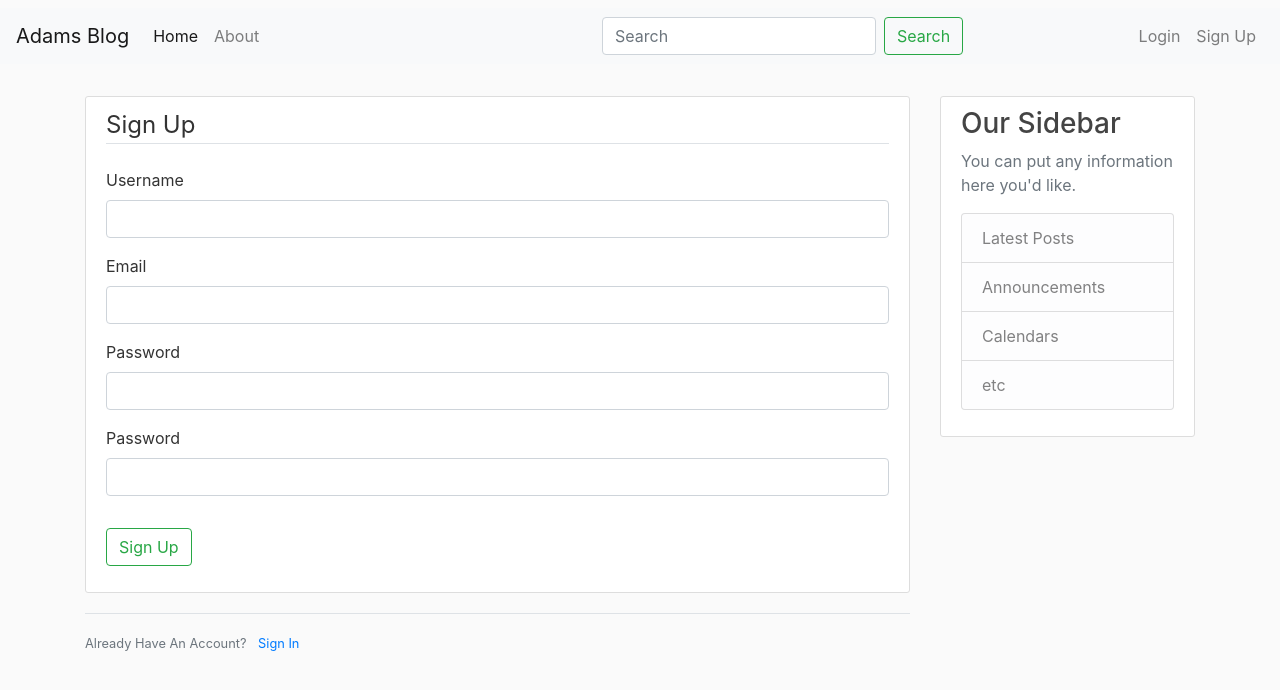
After one commit to ABrannigan/adams-flask-blog, a Flask app: page /register in a window 1280 px wide. The commit adds this page. Shown: the top 690 px of the page. Run offline with Flask 2, Linux system fonts and the light colour scheme; some libraries are stand-ins or nearby versions.

Commit message:
Added login & register forms with validation

```diff
--- a/app.py
+++ b/app.py
@@ -1,6 +1,10 @@
-from flask import Flask, render_template, url_for
+from flask import Flask, render_template, url_for, redirect, flash
+from forms import RegistrationForm, LoginForm
+from flask_sqlalchemy import SQLAlchemy
 app = Flask(__name__)
-# app.config['DEBUG'] = True
+
+with open('secret.txt', 'r') as secret:
+    app.config['SECRET_KEY'] = secret.read()
 
 posts = [
         {'author': 'Adam Brannigan',
@@ -28,5 +32,27 @@
 def about():
     return render_template('about.html', title='About')
 
+@app.route('/register', methods=['GET','POST'])
+def register():
+    form = RegistrationForm()
+    if form.validate_on_submit():
+        flash(f'Account created for {form.username.data}','success')
+        return redirect(url_for('home'))
+    return render_template('register.html', title='Register', form=form)
+
+
+
+@app.route('/login', methods=['GET','POST'])
+def login():
+    form=LoginForm()
+    if form.validate_on_submit():
+        if form.email.data == 'ab-139@hotmail.com' and form.password.data == 'qwertyui':
+            flash(f'Hello {form.email.data} you are now logged in!','success')
+            return redirect(url_for('home'))
+        else:
+            flash(f'Invalid credentials please check Username and Password','danger')
+
+    return render_template('login.html', title='Login', form=form)
+
 if __name__ == '__main__':
-    app.run()
+    app.run(debug=True)
--- /dev/null
+++ b/forms.py
@@ -0,0 +1,31 @@
+from flask_wtf import FlaskForm
+from wtforms import StringField, BooleanField, PasswordField, SubmitField
+from wtforms.validators import DataRequired, Email, Length, EqualTo
+
+class RegistrationForm(FlaskForm):
+    username = StringField('Username',
+                            validators = [DataRequired(), Length(min=2, max=20)])
+
+    email = StringField('Email',
+                        validators = [DataRequired(), Email()])
+
+    password = PasswordField('Password',
+                            validators = [DataRequired(), Length(min=8, max=20)])
+
+    confirm_password = PasswordField('Password',
+                            validators = [DataRequired(), EqualTo('password')])
+
+    submit = SubmitField('Sign Up')
+
+
+class LoginForm(FlaskForm):
+    email = StringField('Email',
+                        validators = [DataRequired(), Email()])
+
+    password = PasswordField('Password',
+                            validators = [DataRequired(), Length(min=8, max=20)])
+
+    # rember allows users to stay logged in for some time after browser closes uses secure cookie
+    remember = BooleanField('Rember Me')
+
+    submit = SubmitField('Login')
--- a/static/main.css
+++ b/static/main.css
@@ -6,6 +6,10 @@
 
 h1, h2, h3, h4, h5, h6 {
   color: #444444;
+}
+
+.container{
+  margin-top: 2rem;
 }
 
 .bg-steel {
--- a/templates/layout.html
+++ b/templates/layout.html
@@ -21,17 +21,17 @@
 
   <body>
     <nav class="navbar navbar-expand-lg navbar-light bg-light">
-      <a class="navbar-brand" href="#">Adams Blog</a>
+      <a class="navbar-brand" href="{{ url_for('home') }}">Adams Blog</a>
       <button class="navbar-toggler" type="button" data-toggle="collapse" data-target="#navbarSupportedContent" aria-controls="navbarSupportedContent" aria-expanded="false" aria-label="Toggle navigation">
         <span class="navbar-toggler-icon"></span>
       </button>
       <div class="collapse navbar-collapse" id="navbarSupportedContent">
         <ul class="navbar-nav mr-auto">
           <li class="nav-item active">
-            <a class="nav-link" href="#">Home <span class="sr-only">(current)</span></a>
+            <a class="nav-link" href="{{ url_for('home') }}">Home <span class="sr-only">(current)</span></a>
           </li>
           <li class="nav-item">
-            <a class="nav-link" href="#">About</a>
+            <a class="nav-link" href="{{ url_for('about') }}">About</a>
           </li>
         </ul>
 
@@ -41,37 +41,29 @@
         </form>
         <ul class="navbar-nav ml-auto">
           <li class="nav-item">
-            <a class="nav-link" href="#">Login <span class="sr-only">(current)</span></a>
+            <a class="nav-link" href="{{ url_for('login') }}">Login <span class="sr-only">(current)</span></a>
           </li>
           <li class="nav-item">
-            <a class="nav-link" href="#">Sign Up</a>
+            <a class="nav-link" href="{{ url_for('register') }}">Sign Up</a>
           </li>
         </ul>
       </div>
     </nav>
 
-    <Header class="showcase">
-      <div class="overlay"></div>
-      <div class="content">
-        <img src="./assets/images/logo.png" alt="" class="logo">
-
-        <div class="title">
-          <h1>Adams Blog</h1>
-        </div>
-
-        <div class="text">
-          <!-- Ea export admodum proident se laboris o ipsum aliquip. Aut enim eiusmod quo
-          mentitum e expetendis si nostrud summis laboris cernantur qui tempor excepteur
-          despicationes -->
-        </div>
-      </div>
-    </Header>
+    {% block showcase %}{% endblock showcase %}
 
     <main role="main" class="container">
       <div class="row">
-        <div class="col-md-1">
-        </div>
-        <div class="col-md-8">
+        <div class="col-md-9">
+          {% with messages =  get_flashed_messages(with_categories=true) %}
+            {% if messages %}
+              {% for category, message in messages %}
+                <div class="alert alert-{{ category }}">
+                  {{message}}
+                </div>
+              {% endfor %}
+            {% endif %}
+          {% endwith %}
           {% block content %}{% endblock %}
         </div>
         <div class="col-md-3">
--- /dev/null
+++ b/templates/register.html
@@ -0,0 +1,63 @@
+{% extends "layout.html" %}
+{% block content %}
+    <div class="content-section">
+      <form method="post" action=" ">
+        {{ form.hidden_tag() }}
+        <fieldset class="form-group">
+          <legend class="border-bottom mb-4">Sign Up</legend>
+          <div class="form-group">
+            {{form.username.label(class="form-control-label")}}
+            {% if form.username.errors %}
+              {{form.username(class="form-control form-conntrol-lg is-invalid")}}
+              {% for error in form.username.errors %}
+                <span>{{error}}</span>
+              {% endfor %}
+            {% else %}
+              {{form.username(class="form-control form-conntrol-lg")}}
+            {% endif %}
+          </div>
+          <div class="form-group">
+            {{form.email.label(class="form-control-label")}}
+            {% if form.email.errors %}
+              {{form.email(class="form-control form-conntrol-lg is-invalid")}}
+              {% for error in form.email.errors %}
+                <span>{{error}}</span>
+              {% endfor %}
+            {% else %}
+              {{form.email(class="form-control form-conntrol-lg")}}
+            {% endif %}
+          </div>
+          <div class="form-group">
+            {{form.password.label(class="form-control-label")}}
+            {% if form.password.errors %}
+              {{form.password(class="form-control form-conntrol-lg is-invalid")}}
+              {% for error in form.password.errors %}
+                <span>{{error}}</span>
+              {% endfor %}
+            {% else %}
+              {{form.password(class="form-control form-conntrol-lg")}}
+            {% endif %}
+
+          </div>
+          <div class="form-group">
+            {{form.confirm_password.label(class="form-control-label")}}
+            {% if form.confirm_password.errors %}
+              {{form.confirm_password(class="form-control form-conntrol-lg is-invalid")}}
+              {% for error in form.confirm_password.errors %}
+                <span>{{error}}</span>
+              {% endfor %}
+            {% else %}
+              {{form.confirm_password(class="form-control form-conntrol-lg")}}
+            {% endif %}          </div>
+        </fieldset>
+        <div class="form-group">
+          {{form.submit(class="btn btn-outline-success my-2 my-sm-0")}}
+        </div>
+      </form>
+    </div>
+    <div class="border-top pt-3">
+      <small class="text-muted">
+        Already Have An Account? <a href="{{url_for('login')}}" class="ml-2">Sign In</a>
+      </small>
+    </div>
+{% endblock content %}
```
Also changed, not shown: templates/home.html (+21 -0 lines), templates/login.html (added, +31 -0 lines), 1 other file.
